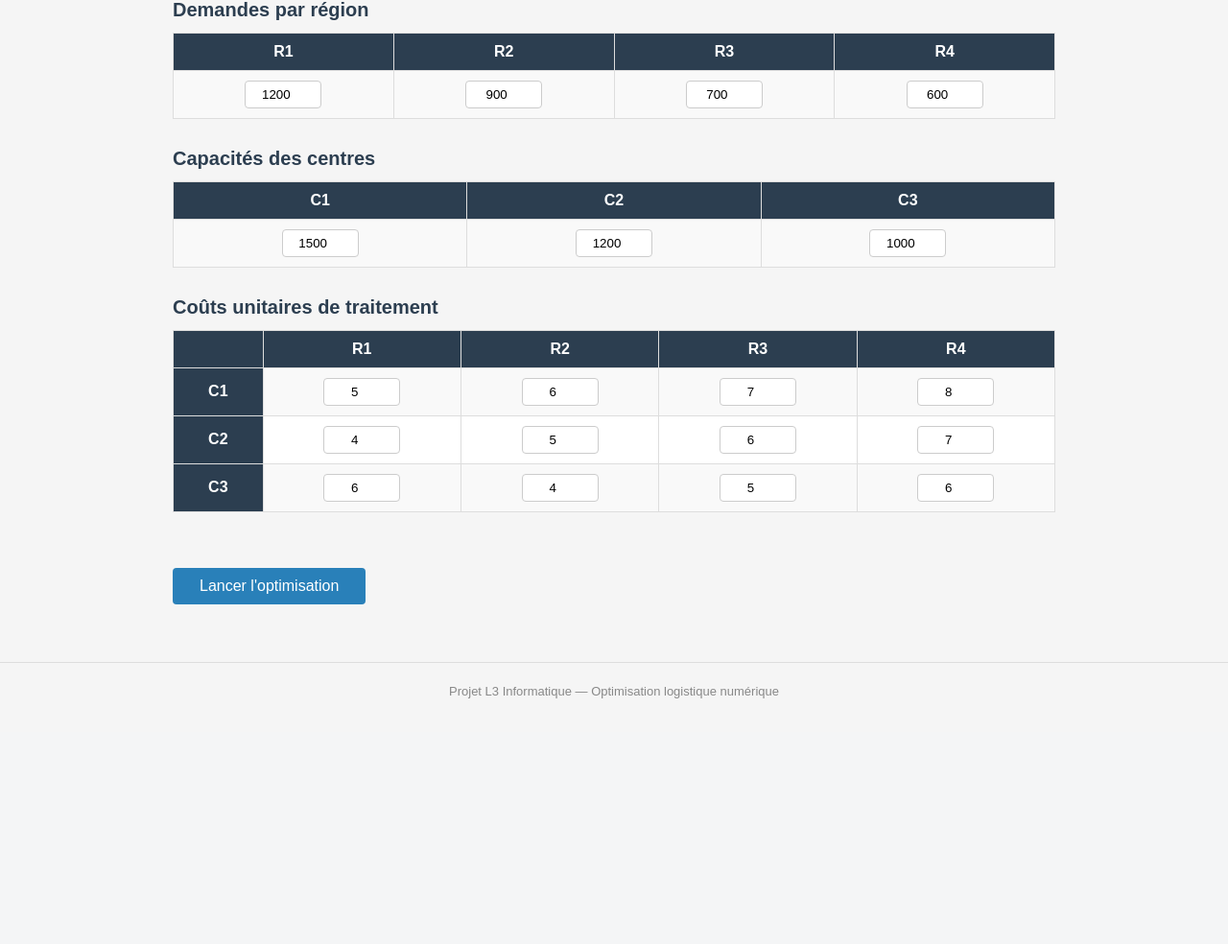
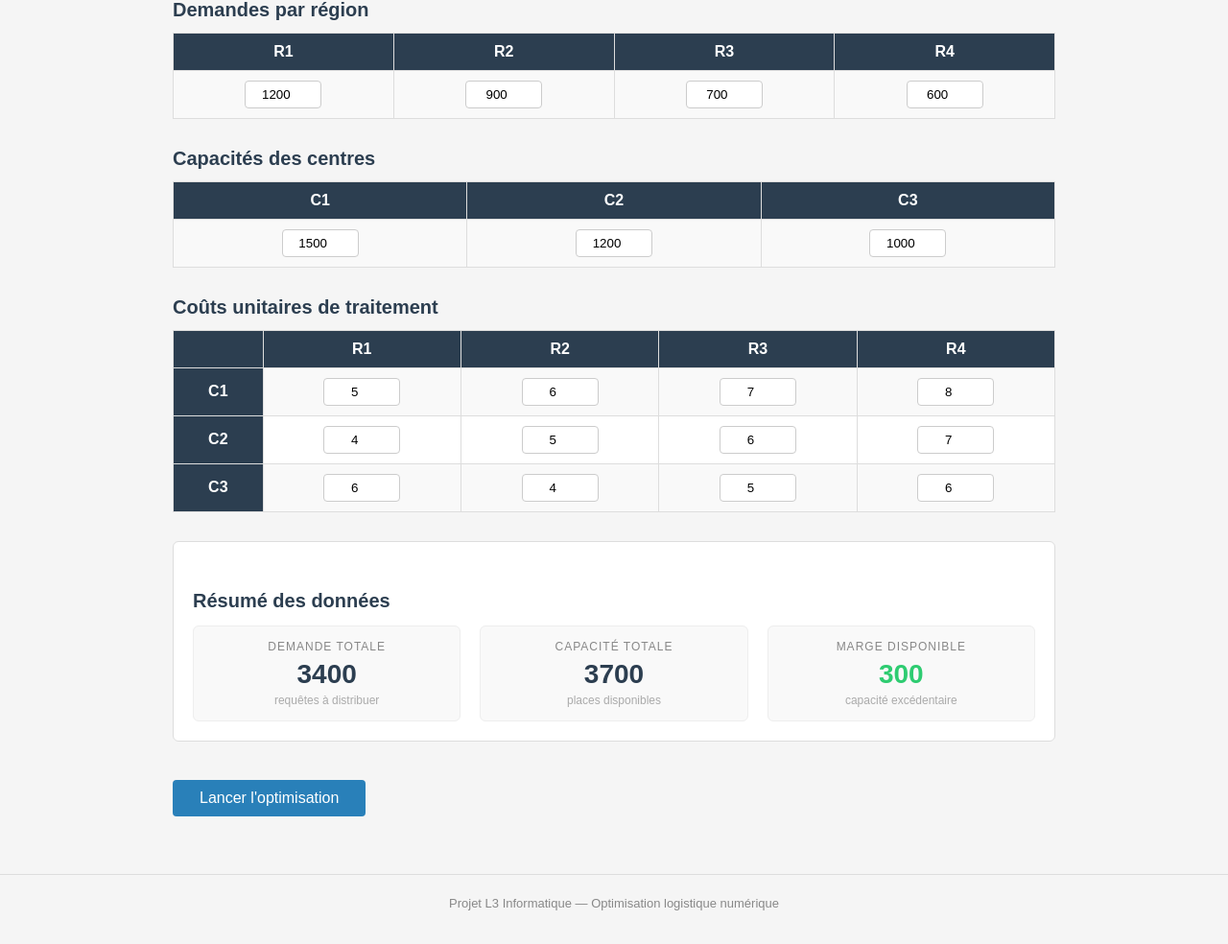
Before and after one commit to NajoroRabiaza/System_optimization_logistic_numeric, a Django app: page / in a window 1280 px wide. Shown: the part 185-1169 px from the top of the page at 96% size. Before the commit the page ends 913 px from the top, so only its background shows below. Run offline with Django 4.2, Linux system fonts and the light colour scheme.

Commit message:
feat: add data summary before launching optimization

```diff
--- a/interface/templates/interface/base.html
+++ b/interface/templates/interface/base.html
@@ -24,5 +24,7 @@
         <p>Projet L3 Informatique — Optimisation logistique numérique</p>
     </footer>
 
+    {% block extra_js %}{% endblock %}
+
 </body>
 </html>
--- a/interface/templates/interface/index.html
+++ b/interface/templates/interface/index.html
@@ -110,8 +110,80 @@
         </tr>
     </table>
 
-    <br>
+    <div class="resume-saisie">
+        <h2>Résumé des données</h2>
+        <div class="resume-saisie-grille">
+            <div class="resume-saisie-bloc">
+                <div class="resume-saisie-titre">Demande totale</div>
+                <div class="resume-saisie-valeur" id="demande-totale">—</div>
+                <div class="resume-saisie-detail">requêtes à distribuer</div>
+            </div>
+            <div class="resume-saisie-bloc">
+                <div class="resume-saisie-titre">Capacité totale</div>
+                <div class="resume-saisie-valeur" id="capacite-totale">—</div>
+                <div class="resume-saisie-detail">places disponibles</div>
+            </div>
+            <div class="resume-saisie-bloc">
+                <div class="resume-saisie-titre">Marge disponible</div>
+                <div class="resume-saisie-valeur" id="marge">—</div>
+                <div class="resume-saisie-detail">capacité excédentaire</div>
+            </div>
+        </div>
+    </div>
+
     <button type="submit">Lancer l'optimisation</button>
 
 </form>
 {% endblock %}
+
+{% block extra_js %}
+<script>
+    // Champs de demande
+    const champsdemande = [
+        'id_demande_R1', 'id_demande_R2',
+        'id_demande_R3', 'id_demande_R4'
+    ];
+
+    // Champs de capacité
+    const champsCapacite = [
+        'id_capacite_C1', 'id_capacite_C2', 'id_capacite_C3'
+    ];
+
+    function calculerResume() {
+        let demandeTotale = 0;
+        let capaciteTotale = 0;
+
+        champsdemande.forEach(function(id) {
+            const valeur = parseInt(document.getElementById(id).value) || 0;
+            demandeTotale += valeur;
+        });
+
+        champsCapacite.forEach(function(id) {
+            const valeur = parseInt(document.getElementById(id).value) || 0;
+            capaciteTotale += valeur;
+        });
+
+        const marge = capaciteTotale - demandeTotale;
+
+        document.getElementById('demande-totale').textContent = demandeTotale;
+        document.getElementById('capacite-totale').textContent = capaciteTotale;
+
+        const elementMarge = document.getElementById('marge');
+        elementMarge.textContent = marge;
+
+        if (marge < 0) {
+            elementMarge.style.color = '#e74c3c';
+        } else {
+            elementMarge.style.color = '#2ecc71';
+        }
+    }
+
+    // Calculer au chargement de la page
+    calculerResume();
+
+    // Recalculer à chaque modification d'un champ
+    champsdemande.concat(champsCapacite).forEach(function(id) {
+        document.getElementById(id).addEventListener('input', calculerResume);
+    });
+</script>
+{% endblock %}
--- a/static/css/main.css
+++ b/static/css/main.css
@@ -301,3 +301,49 @@ footer {
 .barre-rouge {
     background-color: #e74c3c;
 }
+
+
+/* Résumé de saisie */
+.resume-saisie {
+    background-color: #ffffff;
+    border: 1px solid #ddd;
+    border-radius: 6px;
+    padding: 20px;
+    margin-top: 30px;
+    margin-bottom: 20px;
+}
+
+.resume-saisie-grille {
+    display: flex;
+    gap: 20px;
+    margin-top: 14px;
+}
+
+.resume-saisie-bloc {
+    flex: 1;
+    text-align: center;
+    padding: 14px;
+    background-color: #f9f9f9;
+    border-radius: 6px;
+    border: 1px solid #eee;
+}
+
+.resume-saisie-titre {
+    font-size: 12px;
+    color: #888;
+    text-transform: uppercase;
+    letter-spacing: 1px;
+    margin-bottom: 6px;
+}
+
+.resume-saisie-valeur {
+    font-size: 28px;
+    font-weight: bold;
+    color: #2c3e50;
+    margin-bottom: 4px;
+}
+
+.resume-saisie-detail {
+    font-size: 12px;
+    color: #aaa;
+}
```
